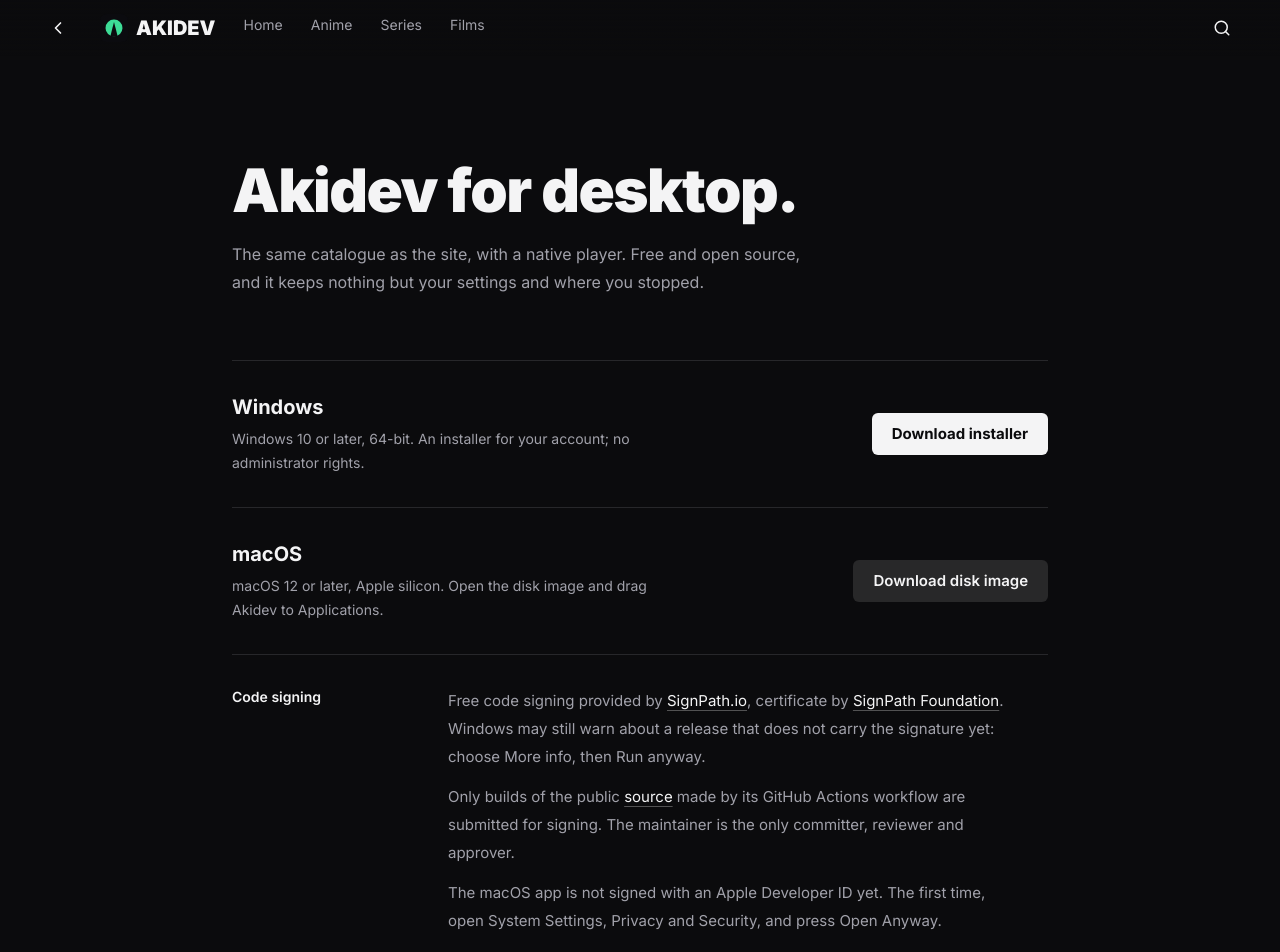
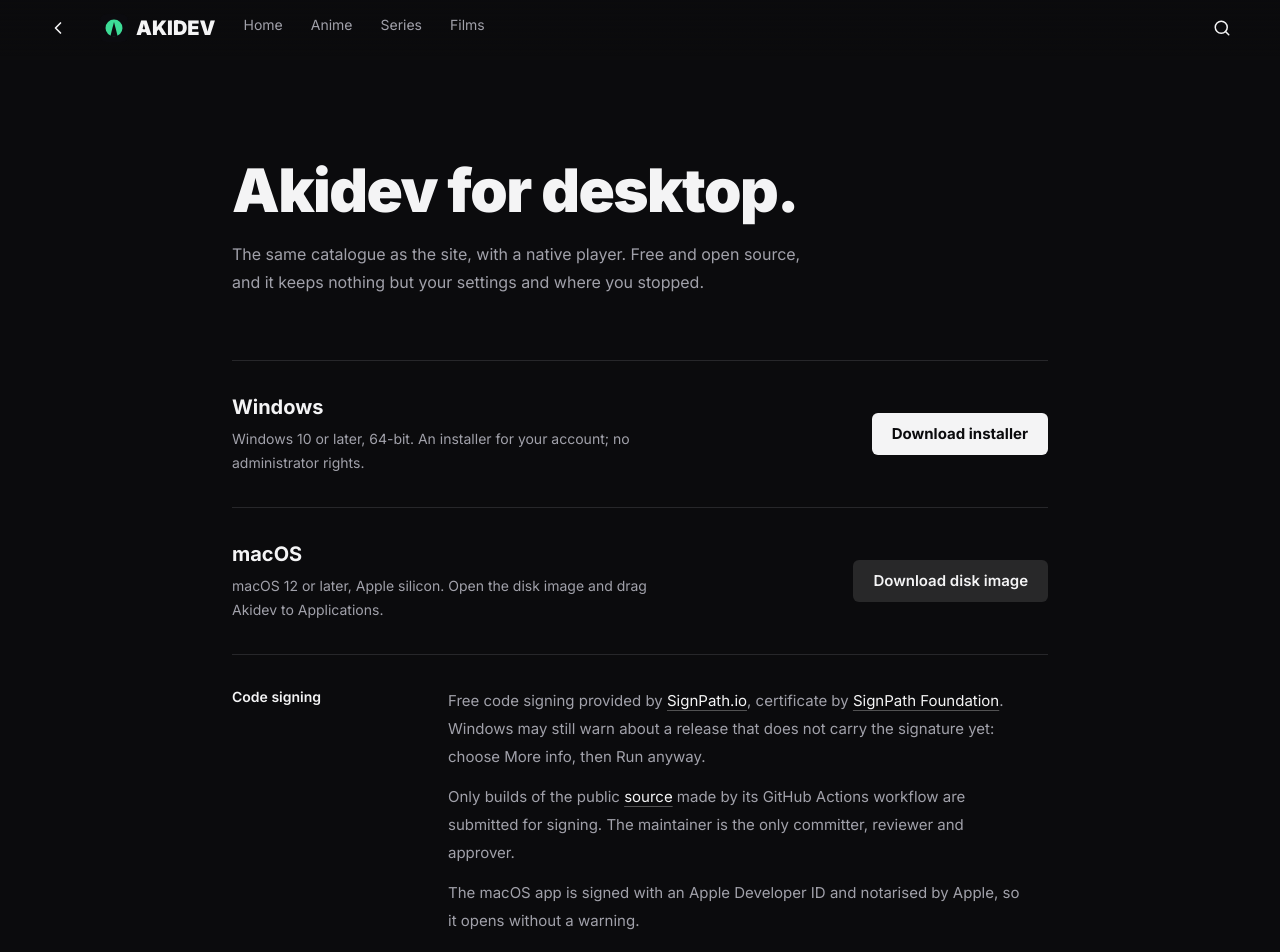
Before and after one commit to dishant0406/akidev, a Next.js app in the folder akidev-frontend/: page /download in a window 1280 px wide. Shown: the top 952 px of the page. Built offline with nearby package versions, Linux system fonts and the light colour scheme; no server answers.

Commit message:
Publish the macOS release even when its tag was pushed again; say the app is signed

```diff
--- a/akidev-frontend/src/app/download/page.tsx
+++ b/akidev-frontend/src/app/download/page.tsx
@@ -61,8 +61,7 @@
           and approver.
         </p>
         <p>
-          The macOS app is not signed with an Apple Developer ID yet. The first time, open System Settings, Privacy and
-          Security, and press Open Anyway.
+          The macOS app is signed with an Apple Developer ID and notarised by Apple, so it opens without a warning.
         </p>
       </Section>
 
```
Also changed, not shown: 1 other file (tests, documents, lock files or other folders).
